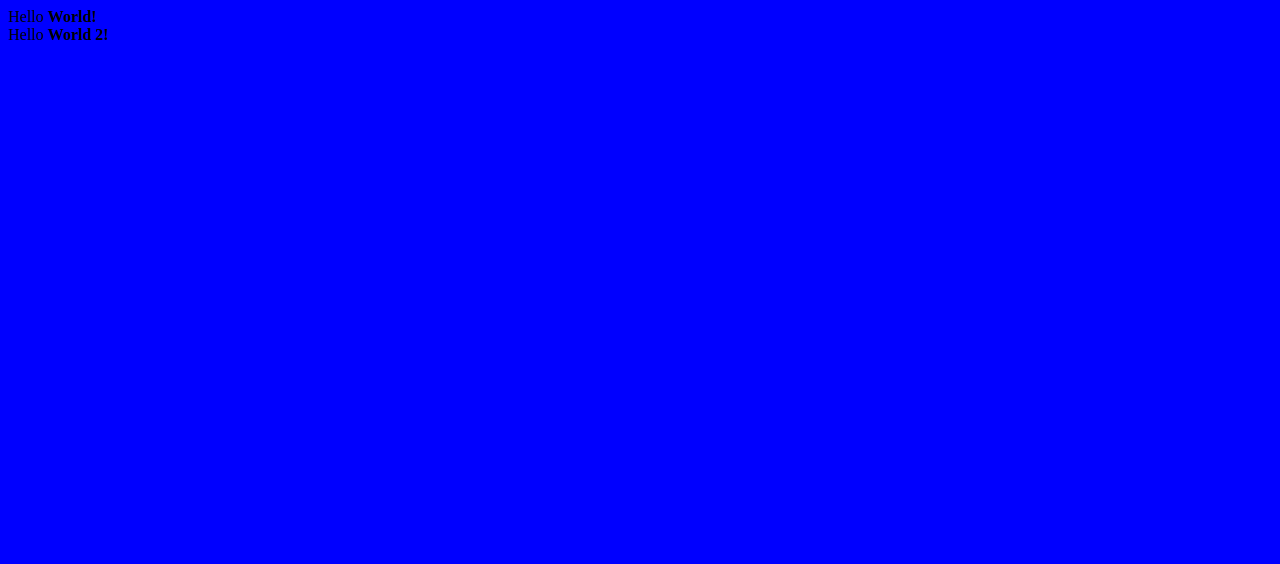
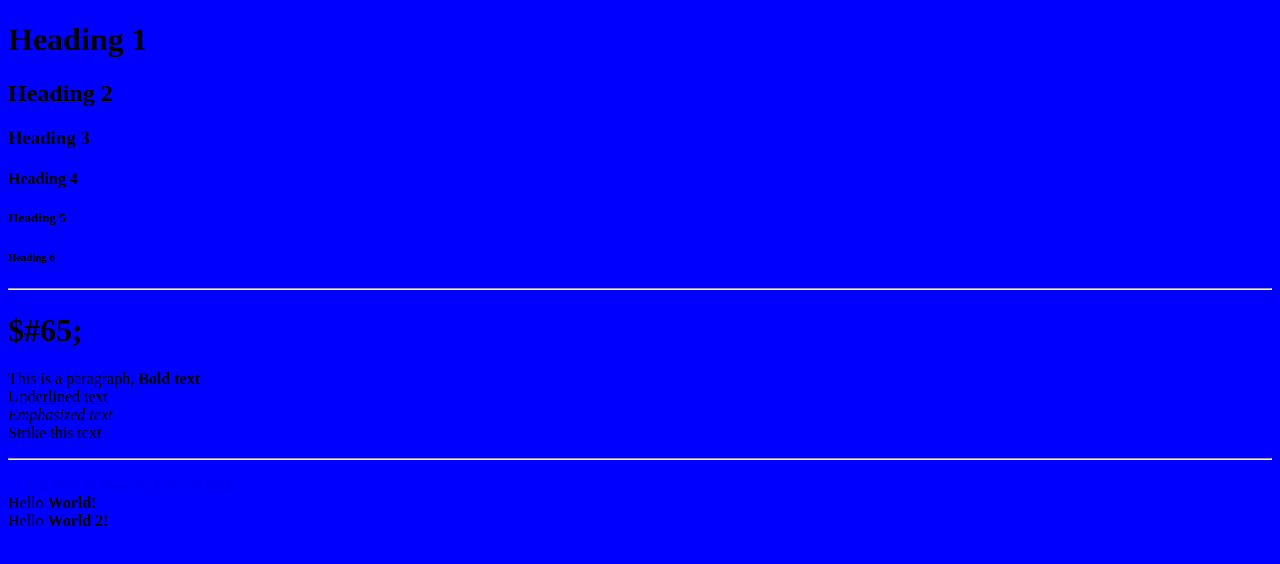
Before and after one commit to SherryChen4869/INFS634_Practice, a plain HTML site: page index.html in a window 1280 px wide. Drawn offline with Linux system fonts and the light colour scheme.

Commit message:
Update index.html

```diff
--- a/index.html
+++ b/index.html
@@ -6,12 +6,45 @@
 
 
     </head>
+    <section id="Head1">
+        <a href="#Head2" Go to Head 2></a>
+
+    </section>
     <body bgcolor="blue">
-        <section>
+        <h1>Heading 1</h1>
+        <h2>Heading 2</h2>
+        <h3>Heading 3</h3>
+        <h4>Heading 4</h4>
+        <h5>Heading 5</h5>
+        <h6>Heading 6</h6>
+        <hr>
+        <h1>$#65;</h1>
+
+        <p>This is a paragraph,
+            <b>Bold text</b><br>
+            <u>Underlined text</u><br>
+            <em>Emphasized text</em><br>
+            <strike>Strike this text</strike><br>
+            <hr>
+        </p>
+
+        <a href="https://mcgill.ca" target="_blank">
+            CLick here to view McGill Website
+        </a>
+        <a href="https://mcgill.ca" target="_blank" title="CLick here to view McGill Website" LINK HERE>
+
+        </a>
+
+        <section id="header-section">
             Hello <b>World!</b>
         </section>
         <section>
             Hello <b>World 2!</b>
         </section>
+
+        <section id="Head2">
+            <a href="#Head1" Go to Head 1></a>
+
+        </section>
     </body>
 </html>
```
